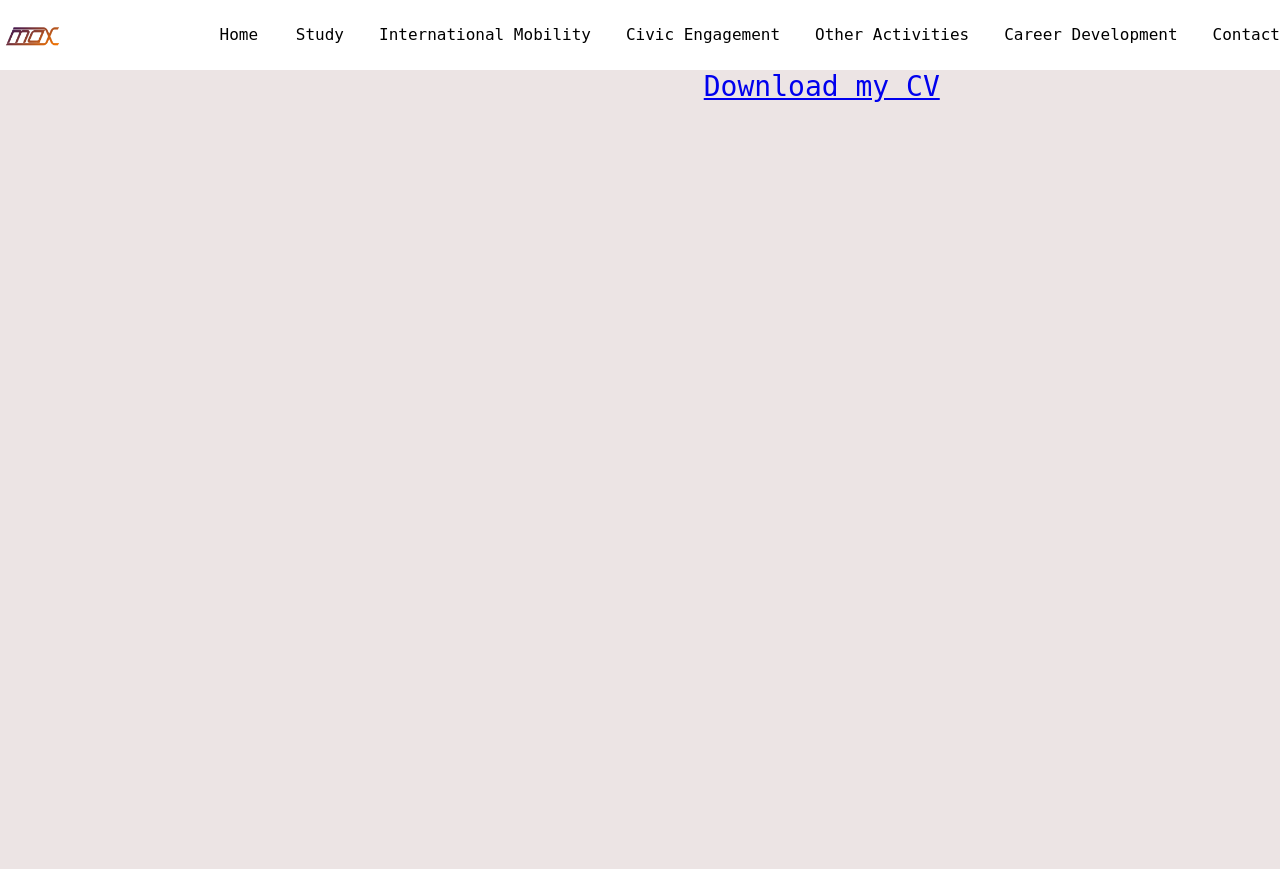
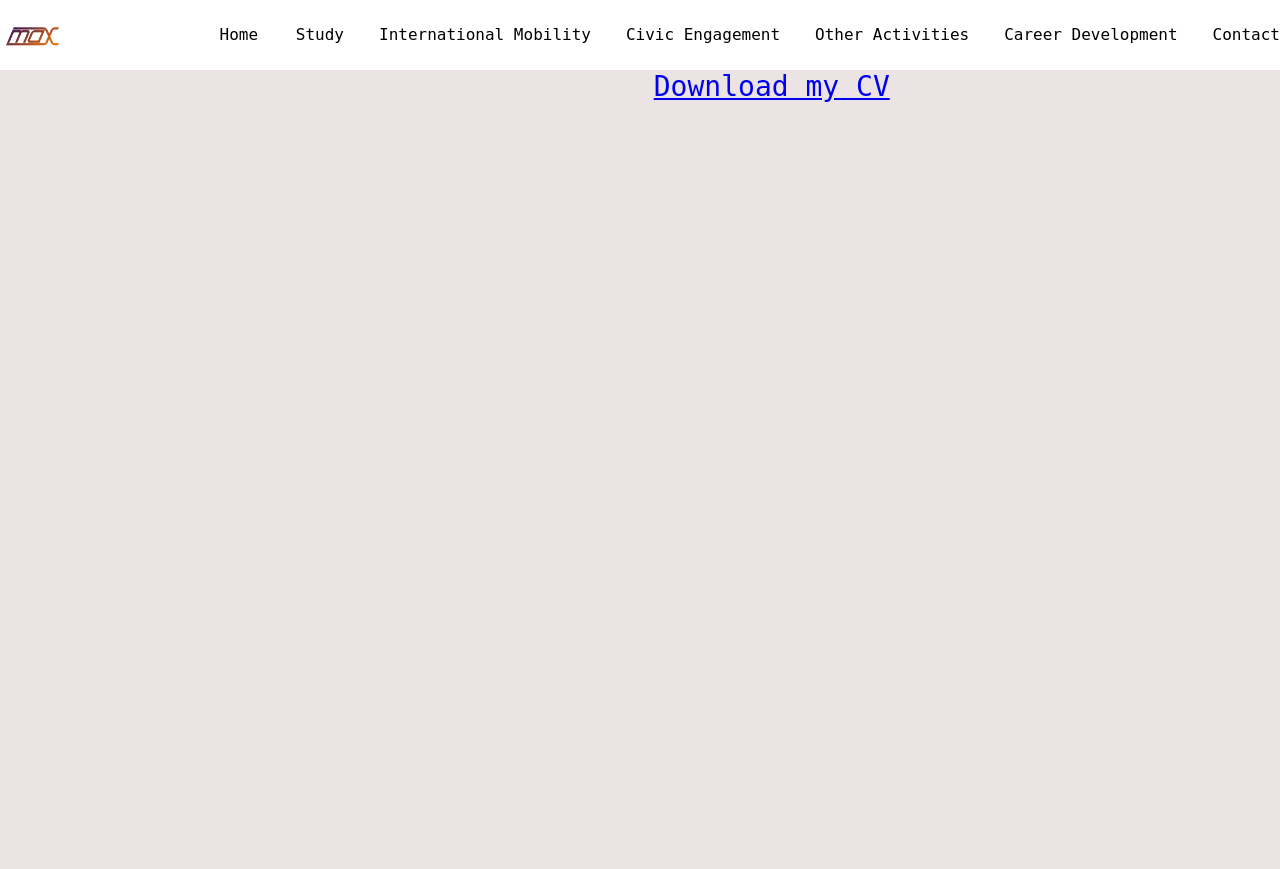
Before and after one commit to MaximeGranizo/portfolio, a PHP site: page /CV_en.html in a window 1280 px wide. Shown: the top 869 px of the page. Run offline with PHP 8.4, Linux system fonts and the light colour scheme.

Commit message:
Update main.css

```diff
--- a/styles/main.css
+++ b/styles/main.css
@@ -130,7 +130,7 @@ color: black;}
     /*text-align: center;*/
     /*gap: 3vw;*/
     /*padding: border-box;*/
-    padding-left: 150px;
+    padding-left: 50px;
     margin: 0;
     /*grid-column-gap: 10px;*/
     grid-template-columns:  1fr 1fr ;
```
